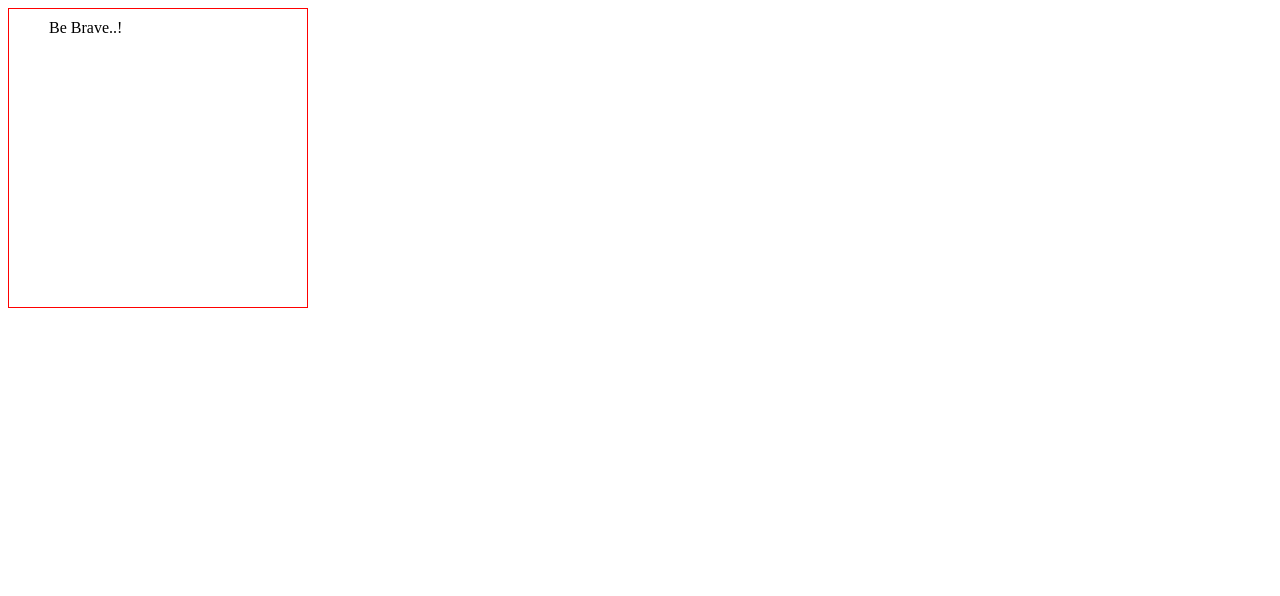
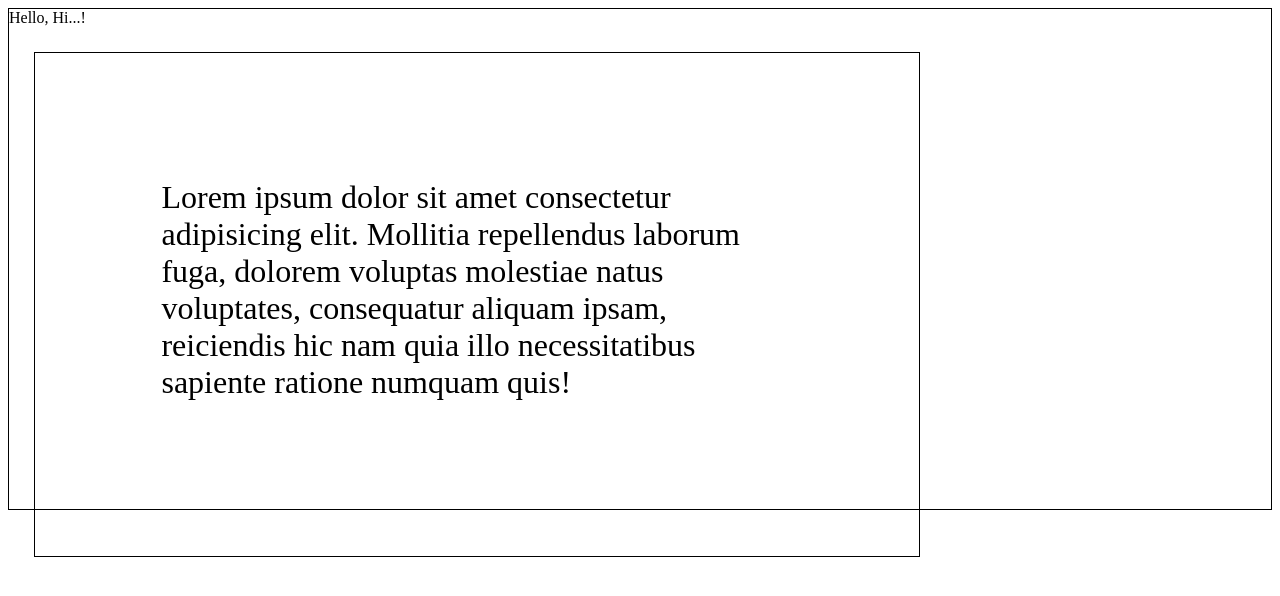
Before and after one commit to LivinkumarS/HTML-training-for-AP, a plain HTML site: page index.html in a window 1280 px wide. Drawn offline with Linux system fonts and the light colour scheme.

Commit message:
Units-Percentage

```diff
--- a/index.html
+++ b/index.html
@@ -13,9 +13,19 @@
 
 <body>
 
-    <div>
-        Be Brave..!
+
+
+    <div class="parent">
+
+        Hello, Hi...!
+
+
+        <p class="child">
+            Lorem ipsum dolor sit amet consectetur adipisicing elit. Mollitia repellendus laborum fuga, dolorem voluptas molestiae natus voluptates, consequatur aliquam ipsam, reiciendis hic nam quia illo necessitatibus sapiente ratione numquam quis!
+        </p>
+
     </div>
+
 
 
 </body>
--- a/style.css
+++ b/style.css
@@ -1,41 +1,18 @@
-div{
+.parent{
+    border: 1px solid black;
 
-    box-sizing: border-box;
-
-    width: 300px;
-    height: 300px;
-    /* padding: 20px; */
-    /* padding-left: 10px;
-    padding-right: 20px;
-    padding-top: 0;
-    padding-bottom: 40px; */
-
-    /* padding: 20px 10px; TB LR */
-    padding: 10px 20px 30px 40px; /* T R B L */
-
-
-    /* border-top: 2px;
-    border-bottom: 0;
-    border-left: 0;
-    border-right: 0;
-
-    border-color: black;
-    border-style: solid; */
-
-    /* border: 1px;
-    border-color: red;
-    border-style: solid; */
-
-    border: 1px solid red;
-
-
-    /* margin: 50px; */
-    /* margin-top: 30px;
-    margin-bottom: ;
-    margin-left: ;
-    margin-right: ; */
-
-    /* margin: 10px 20px;
-    margin: 10px 20px 30px 40px; */
+    height: 500px;
 
 }
+
+.child{
+    border: 1px solid black;
+    width: 50%;  /* 75% of it's parent's content-width */
+    height: 50%;
+
+    padding: 10%;
+    margin: 2%;
+
+    font-size: 200%;
+
+}
```
Also changed, not shown: notes.txt.
